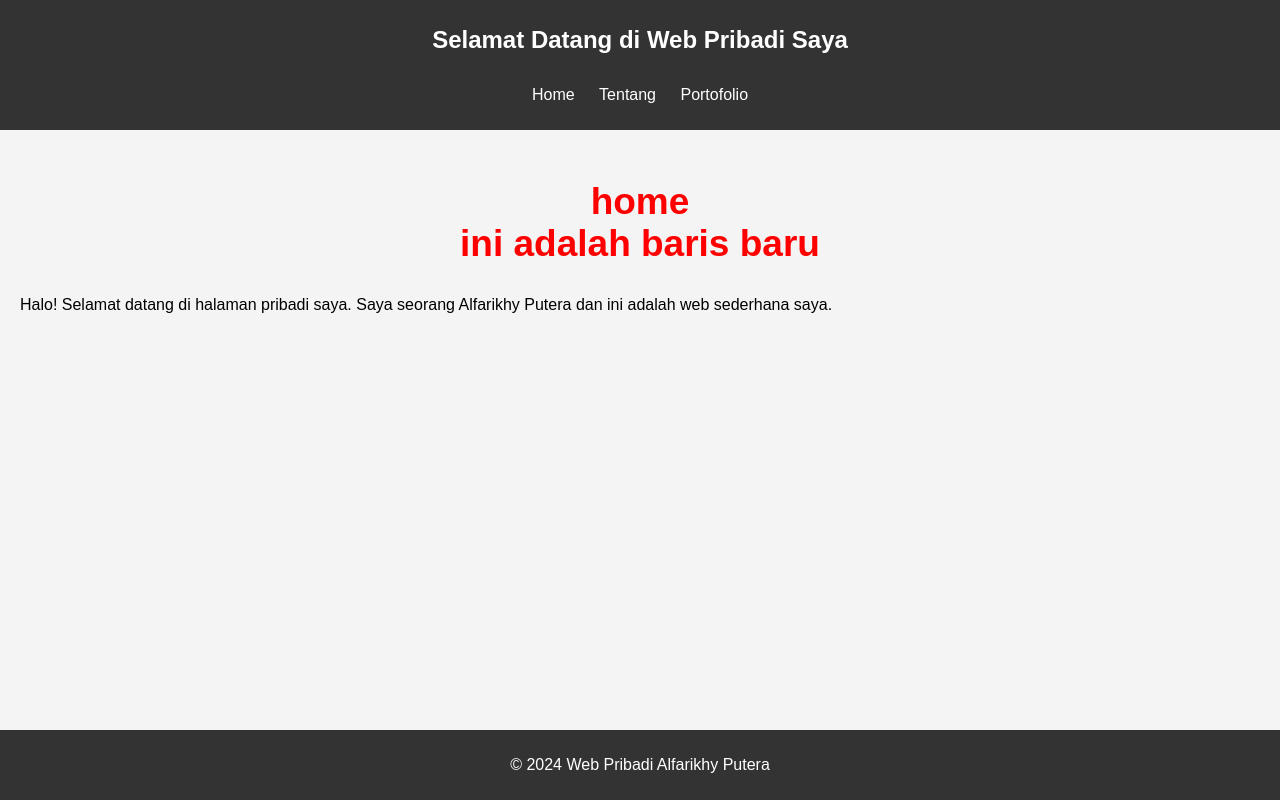
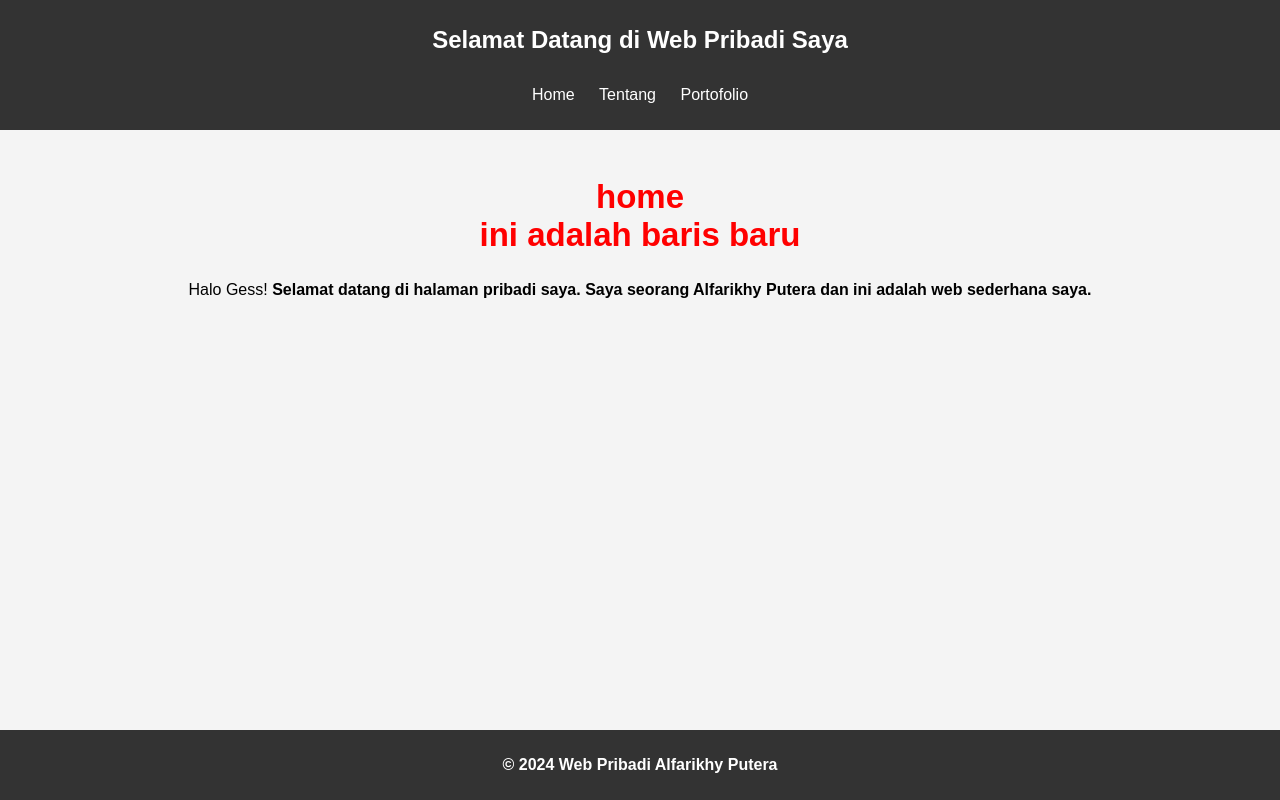
Before and after one commit to AlfarikhyPutera/AlfarikhyPutera.github.io, a plain HTML site: page index.html in a window 1280 px wide. Drawn offline with Linux system fonts and the light colour scheme.

Commit message:
Update index.html

```diff
--- a/index.html
+++ b/index.html
@@ -20,8 +20,8 @@
 
 <main>
 <section>
-<h2 style="font-family; Times New Roman ; color:red; font-size:37px;">home <br> ini adalah baris baru</h2>
-<p align ="left">Halo! Selamat datang di halaman pribadi saya. Saya seorang Alfarikhy Putera dan ini adalah web sederhana saya.</p>
+<h2 style="font-family; Times New Roman ; color:red; font-size:33px;">home <br> ini adalah baris baru</h2>
+<p align ="center"><b></b>Halo Gess!<b/> Selamat datang di halaman pribadi saya. Saya seorang Alfarikhy Putera dan ini adalah web sederhana saya.</p>
 </section>
 </main>
 <footer>
```
